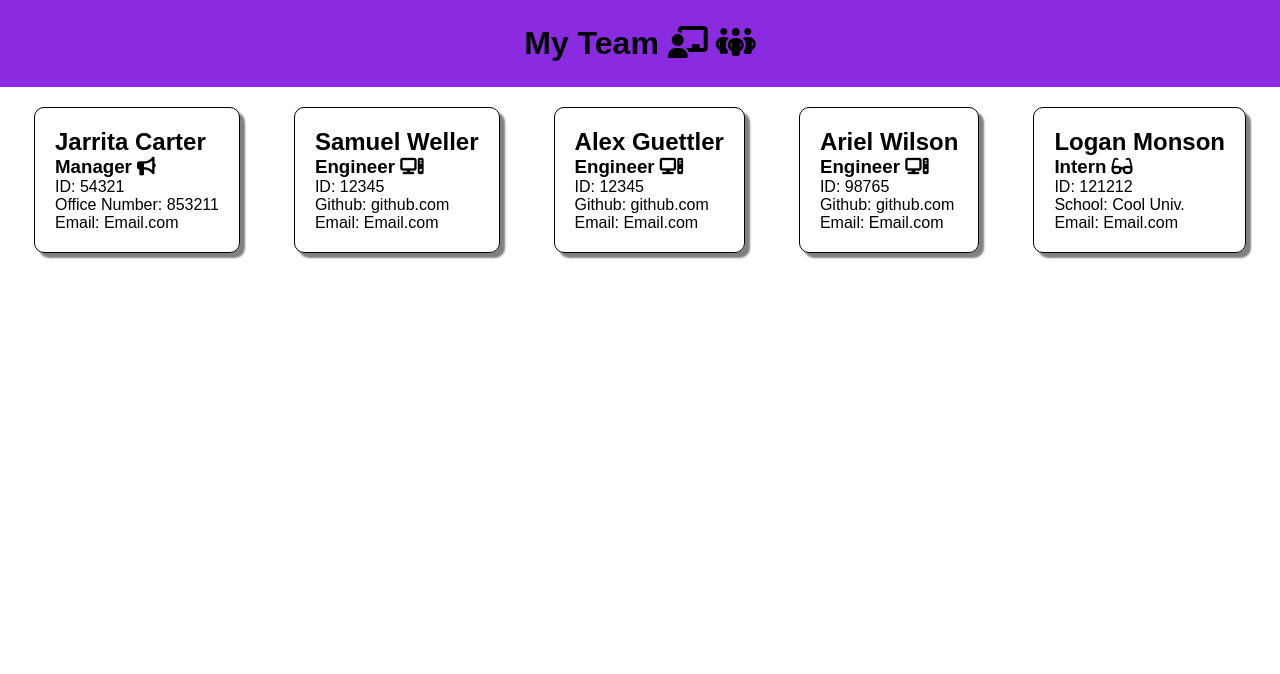
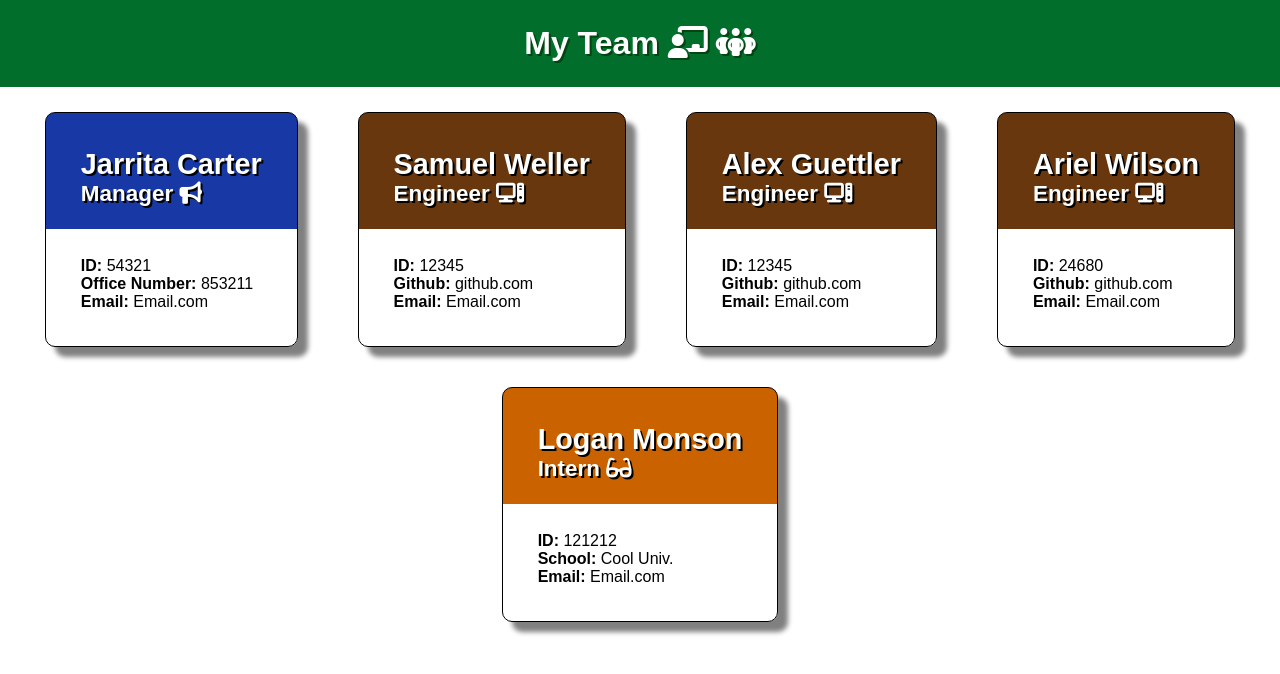
Before and after one commit to Loggamon/Team_Profile_Generator, a website: page dist/index.html in a window 1280 px wide. Drawn offline with Linux system fonts and the light colour scheme.

Commit message:
Finished my template for HTML and CSS

```diff
--- a/dist/index.html
+++ b/dist/index.html
@@ -4,54 +4,74 @@
     <meta charset="UTF-8" />
     <meta http-equiv="X-UA-Compatible" content="IE=edge" />
     <meta name="viewport" content="width=device-width, initial-scale=1.0" />
-    <link rel="stylesheet" href="./styles.css">
-    <script src="https://kit.fontawesome.com/7d3d72b2a8.js" crossorigin="anonymous"></script>
+    <link rel="stylesheet" href="./styles.css" />
+    <script
+      src="https://kit.fontawesome.com/7d3d72b2a8.js"
+      crossorigin="anonymous"
+    ></script>
     <title>My Team</title>
   </head>
 
   <body>
     <header class="header">
-      <h1>My Team <i class="fa-solid fa-chalkboard-user"> <i class="fa-solid fa-people-group"></i></i></h1>
+      <h1>
+        My Team
+        <i class="fa-solid fa-chalkboard-user">
+          <i class="fa-solid fa-people-group"></i
+        ></i>
+      </h1>
     </header>
     <main class="container">
-      <section class="card">
+      <section class="card manager">
+        <header class="title">
           <h2>Jarrita Carter</h2>
           <h3>Manager <i class="fa-solid fa-bullhorn"></i></h3>
-        <p>ID: 54321</p>
-        <p>Office Number: 853211</p>
-        <a>Email: Email.com</a>
+        </header>
+        <div>
+          <p><b>ID: </b>54321</p>
+          <p><b>Office Number: </b>853211</p>
+          <a><b>Email: </b>Email.com</a>
+        </div>
       </section>
 
-      <section class="card">
+      <section class="card engineer">
+        <header class="title">
           <h2>Samuel Weller</h2>
           <h3>Engineer <i class="fa-solid fa-computer"></i></h3>
-        <p>ID: 12345</p>
-        <p>Github: github.com</p>
-        <a>Email: Email.com</a>
+        </header>
+        <p><b>ID: </b> 12345</p>
+        <p><b>Github: </b>github.com</p>
+        <a><b>Email: </b>Email.com</a>
       </section>
 
-      <section class="card">
+      <section class="card engineer">
+        <header class="title">
           <h2>Alex Guettler</h2>
           <h3>Engineer <i class="fa-solid fa-computer"></i></h3>
-        <p>ID: 12345</p>
-        <p>Github: github.com</p>
-        <a>Email: Email.com</a>
+        </header>
+        <p><b>ID: </b>12345</p>
+        <p><b>Github: </b>github.com</p>
+        <a><b>Email: </b>Email.com</a>
       </section>
 
-      <section class="card">
+      <section class="card engineer">
+        <header class="title">
           <h2>Ariel Wilson</h2>
           <h3>Engineer <i class="fa-solid fa-computer"></i></h3>
-        <p>ID: 98765</p>
-        <p>Github: github.com</p>
-        <a>Email: Email.com</a>
+        </header>
+        <p><b>ID: </b>24680</p>
+        <p><b>Github: </b>github.com</p>
+        <a><b>Email: </b>Email.com</a>
       </section>
 
-      <section class="card">
+      <section class="card intern">
+        <header class="title">
           <h2>Logan Monson</h2>
           <h3>Intern <i class="fa-solid fa-glasses"></i></h3>
-        <p>ID: 121212</p>
-        <p>School: Cool Univ.</p>
-        <a>Email: Email.com</a>
+        </header>
+        <p><b>ID: </b>121212</p>
+        <p><b>School: </b>Cool Univ.</p>
+        <a><b>Email: </b>Email.com</a>
       </section>
     </main>
   </body>
--- a/dist/styles.css
+++ b/dist/styles.css
@@ -1,33 +1,50 @@
 * {
   margin: 0;
   padding: 0;
-    font-family:Arial, Helvetica, sans-serif;
+  font-family: Arial, Helvetica, sans-serif;
   box-sizing: border-box;
 }
 
 .header {
-    background-color: blueviolet;
+  background-color: rgb(2, 110, 43);
   margin: auto;
   padding: 25px;
   display: flex;
-    justify-content:center;
-
-
+  justify-content: center;
+  color: white;
+  text-shadow: 2px 2px rgb(3, 68, 17);
 }
 
 .container {
   display: flex;
   flex-flow: row wrap;
   justify-content: space-evenly;
-
-
+  margin: 5px;
 }
 
+.title {
+  font-size: larger;
+  color: white;
+  margin-bottom: 50px;
+  text-shadow: 2px 2px black;
+}
 .card {
-    padding: 20px;
+  display: grid;
+  grid-template-columns: repeat(1, 1fr);
+  padding: 35px;
   margin: 20px;
   border: 1px solid black;
   border-style: solid;
   border-radius: 10px;
-    box-shadow: 5px 5px 2px 0 grey;
+  box-shadow: 10px 10px 5px 0 grey;
 }
+
+.manager {
+  background: linear-gradient(rgb(23, 56, 165) 50%, white 50%);
+}
+.engineer {
+  background: linear-gradient(rgb(104, 55, 14) 50%, white 50%);
+}
+.intern {
+  background: linear-gradient(rgb(202, 98, 0) 50%, white 50%);
+}
```
Also changed, not shown: README.md. Lines whose indentation alone changed are shown as unchanged.
